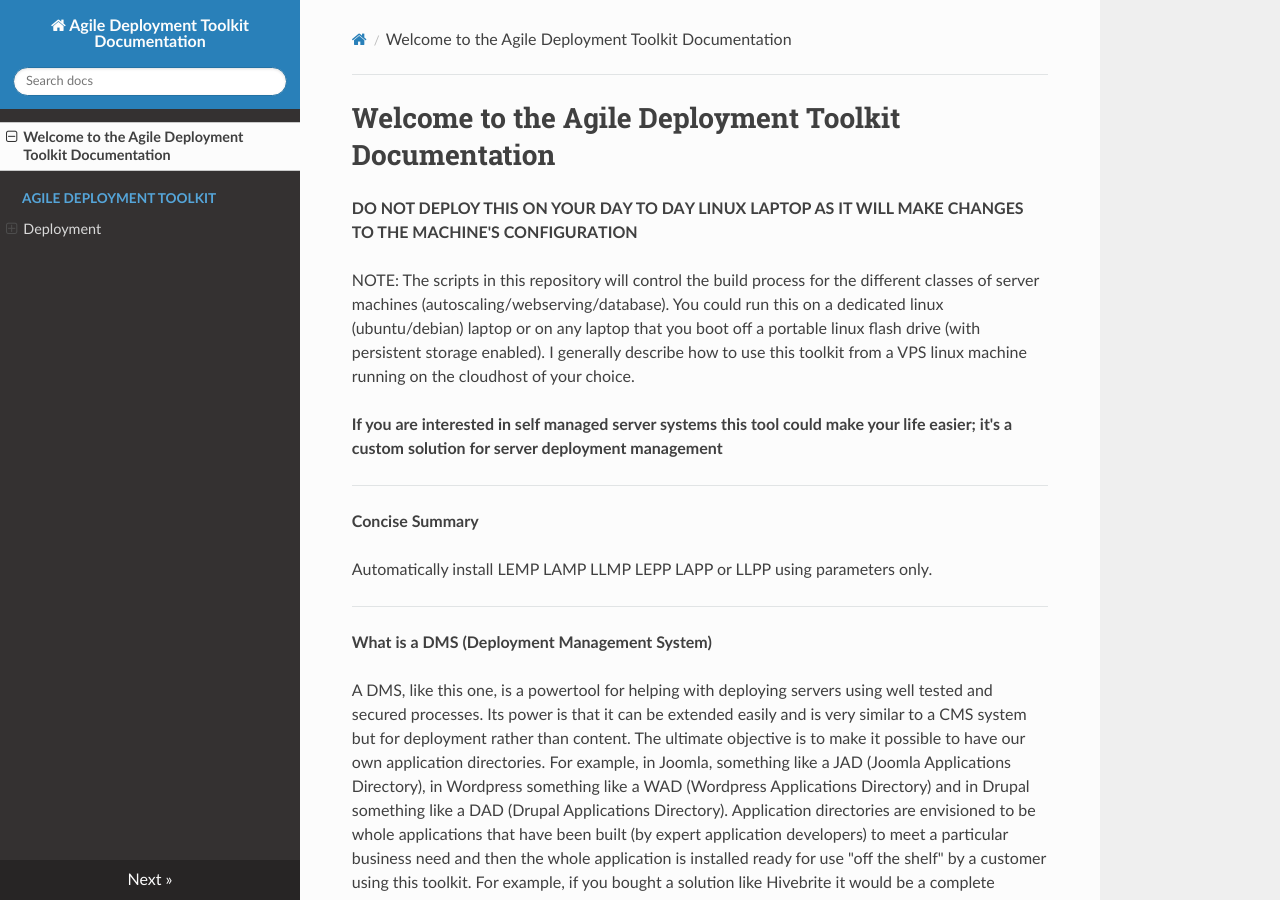
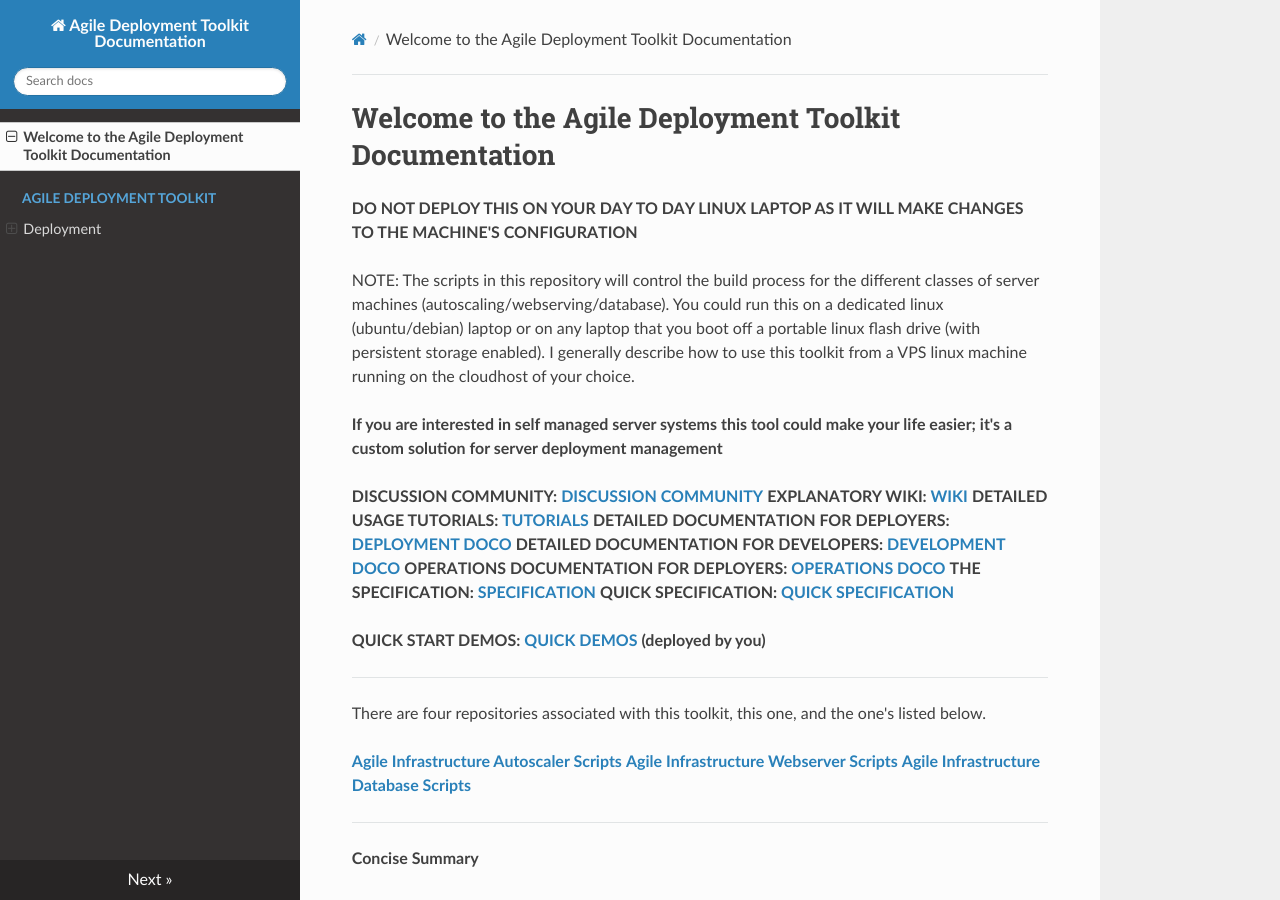
Before and after one commit to wintersys-projects/adt-documentation, an MkDocs documentation site: the page built from docs/index.md, in a window 1280 px wide and 900 px high. Built offline with MkDocs 1.6.1, drawn with Linux system fonts in a browser that asks for light colours; nearby versions of some CDN libraries.

Commit message:
Update index.md

```diff
--- a/docs/index.md
+++ b/docs/index.md
@@ -5,6 +5,29 @@
 NOTE: The scripts in this repository will control the build process for the different classes of server machines (autoscaling/webserving/database). You could run this on a dedicated linux (ubuntu/debian) laptop or on any laptop that you boot off a portable linux flash drive (with persistent storage enabled). I generally describe how to use this toolkit from a VPS linux machine running on the cloudhost of your choice.
 
 **If you are interested in self managed server systems this tool could make your life easier; it's a custom solution for server deployment management**
+
+**DISCUSSION COMMUNITY: [DISCUSSION COMMUNITY](https://form.jotform.com/242746291971364)**
+**EXPLANATORY WIKI: [WIKI](https://github.com/wintersys-projects/adt-build-machine-scripts/wiki)**
+**DETAILED USAGE TUTORIALS: [TUTORIALS](https://github.com/wintersys-projects/adt-build-machine-scripts/wiki/Tutorials)**
+**DETAILED DOCUMENTATION FOR DEPLOYERS: [DEPLOYMENT DOCO](./doco/AgileToolkitDeployment)**
+**DETAILED DOCUMENTATION FOR DEVELOPERS: [DEVELOPMENT DOCO](./doco/AgileToolkitDevelopment)**
+**OPERATIONS DOCUMENTATION FOR DEPLOYERS: [OPERATIONS DOCO](./doco/AgileToolkitOperations)**
+**THE SPECIFICATION: [SPECIFICATION](./templatedconfigurations/specification.md)**
+**QUICK SPECIFICATION: [QUICK SPECIFICATION](https://github.com/wintersys-projects/adt-build-machine-scripts/blob/main/templatedconfigurations/quick_specification.dat)**
+
+<!---
+  **REGISTER FOR LIVE DEMO WEBSITE: [WINTERSYS DEMO](https://form.jotform.com/241855049555363)**
+-->
+
+**QUICK START DEMOS: [QUICK DEMOS](https://github.com/wintersys-projects/adt-build-machine-scripts/wiki/Quick-Start-Demos)  (deployed by you)**
+
+-----------------------------------
+
+There are four repositories associated with this toolkit, this one, and the one's listed below.
+
+**[Agile Infrastructure Autoscaler Scripts](https://github.com/wintersys-projects/adt-autoscaler-scripts)**
+**[Agile Infrastructure Webserver Scripts](https://github.com/wintersys-projects/adt-webserver-scripts)**
+**[Agile Infrastructure Database Scripts](https://github.com/wintersys-projects/adt-database-scripts)**
 
 -----------------------------------
 
```
